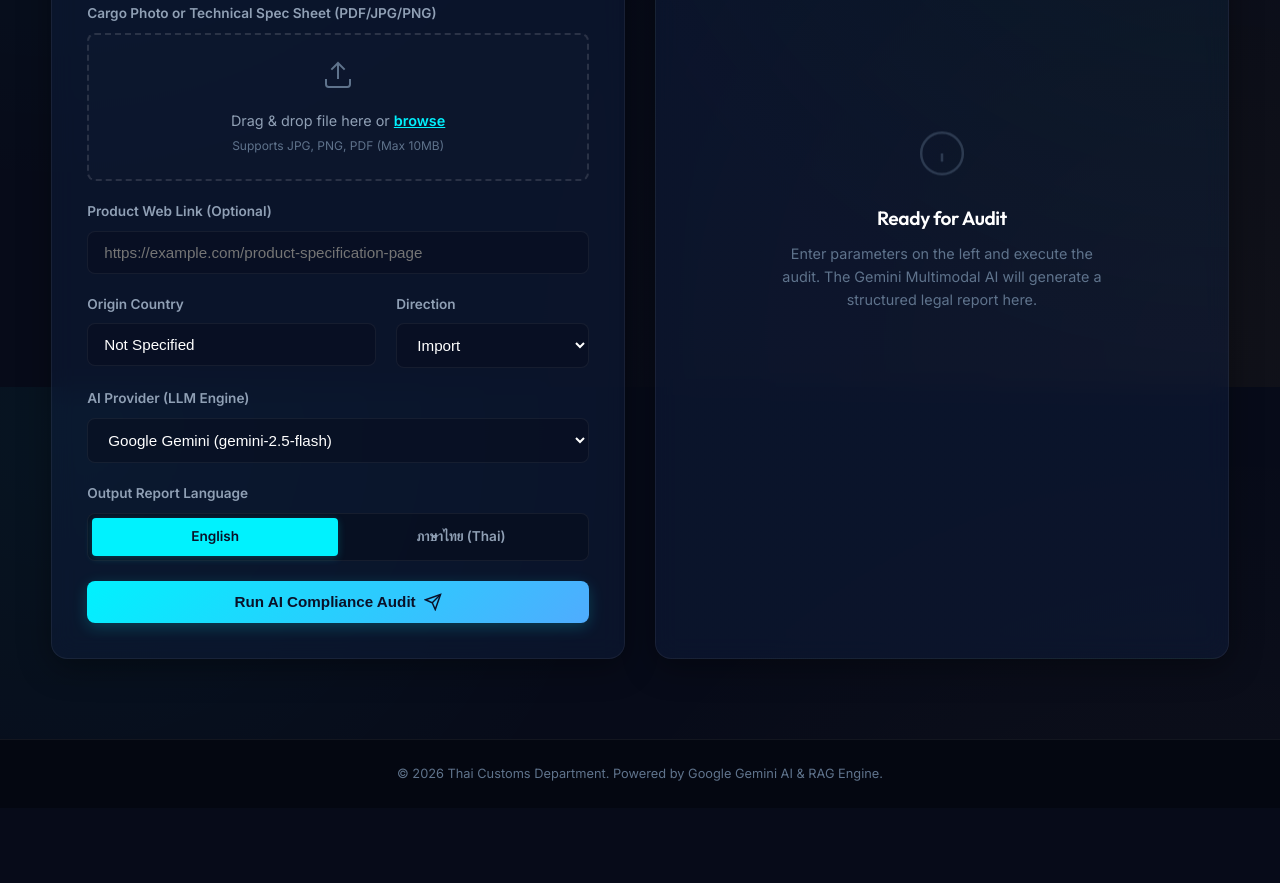
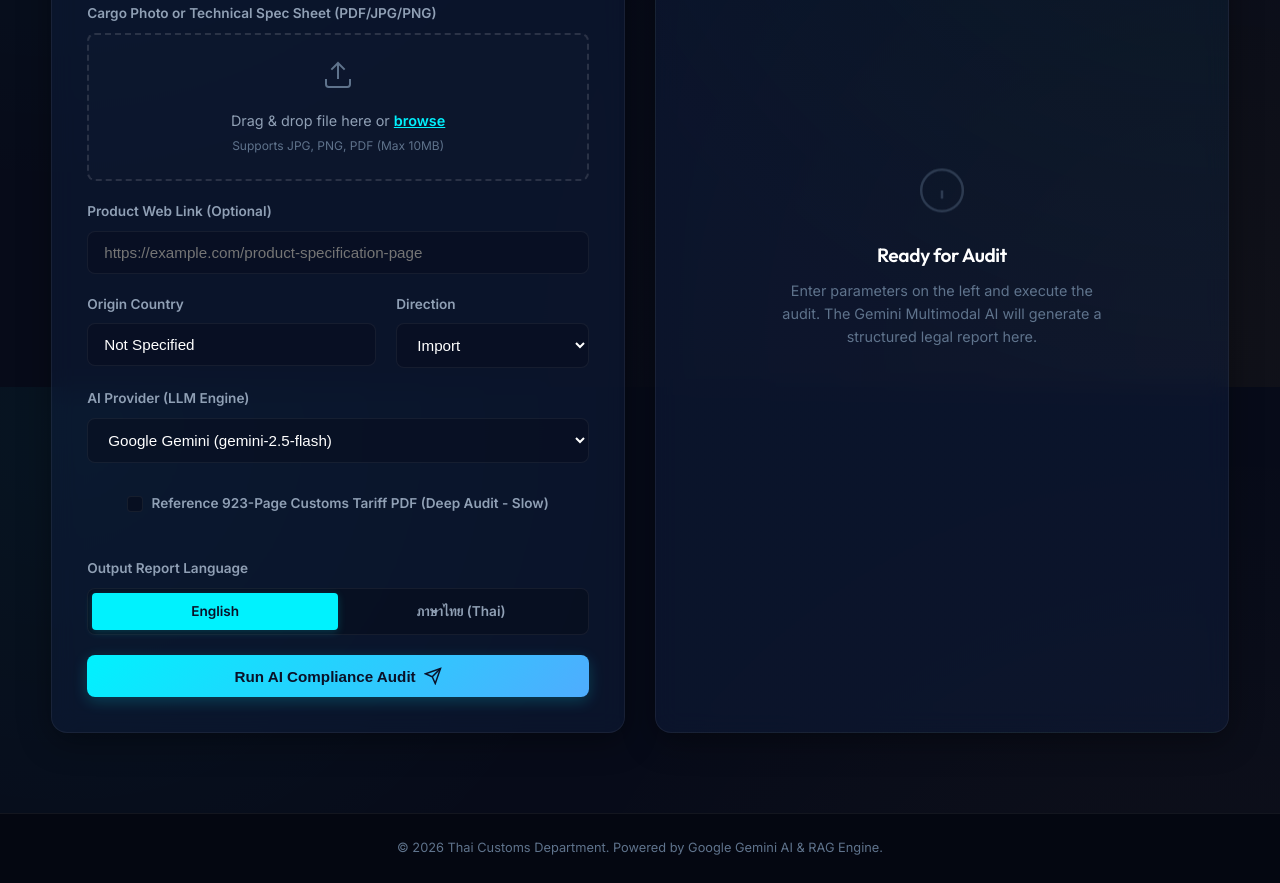
Before and after one commit to fayfaii/fayfaii.github.io, a website: page compliance-engine/public/index.html in a window 1280 px wide. Shown: the part 413-1296 px from the top of the page. Before the commit the page ends 1221 px from the top, so only its background shows below. Drawn offline with nearby package versions, Linux system fonts and the light colour scheme.

Commit message:
perf: make 923-page PDF reference optional with checkbox toggle to speed up standard audits

```diff
--- a/compliance-engine/public/dashboard.js
+++ b/compliance-engine/public/dashboard.js
@@ -139,6 +139,10 @@ document.addEventListener('DOMContentLoaded', () => {
         const aiProvider = document.getElementById('aiProvider').value;
         formData.append('aiProvider', aiProvider);
 
+        // Get Deep PDF reference checkbox state
+        const useCustomsAct = document.getElementById('useCustomsAct').checked;
+        formData.append('useCustomsAct', useCustomsAct);
+
         // Get selected language
         const language = document.querySelector('input[name="language"]:checked').value;
         formData.append('language', language);
@@ -242,4 +246,20 @@ document.addEventListener('DOMContentLoaded', () => {
     printBtn.addEventListener('click', () => {
         window.print();
     });
+
+    // --- 4. Deep Audit Checkbox Visibility Toggle ---
+    const aiProviderSelect = document.getElementById('aiProvider');
+    const deepAuditContainer = document.getElementById('deep-audit-container');
+
+    function toggleDeepAuditVisibility() {
+        if (aiProviderSelect.value === 'gemini') {
+            deepAuditContainer.style.display = 'flex';
+        } else {
+            deepAuditContainer.style.display = 'none';
+            document.getElementById('useCustomsAct').checked = false; // reset
+        }
+    }
+
+    aiProviderSelect.addEventListener('change', toggleDeepAuditVisibility);
+    toggleDeepAuditVisibility(); // initial run
 });
--- a/compliance-engine/public/index.html
+++ b/compliance-engine/public/index.html
@@ -101,6 +101,15 @@
                         </select>
                     </div>
 
+                    <!-- Deep Audit Checkbox -->
+                    <div class="form-group checkbox-group" id="deep-audit-container">
+                        <label class="checkbox-container">
+                            <input type="checkbox" id="useCustomsAct" name="useCustomsAct">
+                            <span class="checkmark"></span>
+                            Reference 923-Page Customs Tariff PDF (Deep Audit - Slow)
+                        </label>
+                    </div>
+
                     <!-- Language Selector -->
                     <div class="form-group">
                         <label for="language">Output Report Language</label>
--- a/compliance-engine/public/styles.css
+++ b/compliance-engine/public/styles.css
@@ -672,3 +672,73 @@ textarea:focus, input[type="text"]:focus, input[type="url"]:focus, select:focus
         margin: 20px auto;
     }
 }
+
+/* --- Checkbox Styling --- */
+.checkbox-group {
+    display: flex;
+    align-items: center;
+    margin-top: 10px;
+    margin-bottom: 15px;
+}
+
+.checkbox-container {
+    display: inline-flex;
+    align-items: center;
+    position: relative;
+    cursor: pointer;
+    font-size: 0.85rem;
+    font-weight: 500;
+    color: var(--text-secondary);
+    user-select: none;
+    gap: 8px;
+}
+
+.checkbox-container input[type="checkbox"] {
+    position: absolute;
+    opacity: 0;
+    cursor: pointer;
+    height: 0;
+    width: 0;
+}
+
+.checkmark {
+    height: 16px;
+    width: 16px;
+    background-color: rgba(7, 11, 25, 0.6);
+    border: 1px solid var(--border-glass);
+    border-radius: 4px;
+    display: inline-block;
+    position: relative;
+    transition: var(--transition-fast);
+}
+
+.checkbox-container:hover input[type="checkbox"] ~ .checkmark {
+    border-color: var(--color-accent-teal);
+    box-shadow: 0 0 5px rgba(0, 242, 254, 0.3);
+}
+
+.checkbox-container input[type="checkbox"]:checked ~ .checkmark {
+    background-color: var(--color-accent-teal);
+    border-color: var(--color-accent-teal);
+    box-shadow: 0 0 8px rgba(0, 242, 254, 0.4);
+}
+
+.checkmark:after {
+    content: "";
+    position: absolute;
+    display: none;
+}
+
+.checkbox-container input[type="checkbox"]:checked ~ .checkmark:after {
+    display: block;
+}
+
+.checkbox-container .checkmark:after {
+    left: 5px;
+    top: 2px;
+    width: 4px;
+    height: 8px;
+    border: solid var(--color-primary);
+    border-width: 0 2px 2px 0;
+    transform: rotate(45deg);
+}
--- a/compliance-engine/server.js
+++ b/compliance-engine/server.js
@@ -130,7 +130,7 @@ async function getCustomsActUri(aiClient) {
 // API Endpoint: Run Customs Compliance Audit
 app.post('/api/audit', upload.single('fileAttachment'), async (req, res) => {
     try {
-        const { commodityDescription, originCountry, tradeDirection, language, webLink, aiProvider } = req.body;
+        const { commodityDescription, originCountry, tradeDirection, language, webLink, aiProvider, useCustomsAct } = req.body;
         const provider = aiProvider || 'gemini';
 
         // Check API key for selected provider
@@ -240,7 +240,8 @@ Analyze the following trade declaration:
                 contentParts.push(filePart);
             }
 
-            // Check and attach the Customs Act PDF reference if available
+            // Check and attach the Customs Act PDF reference if requested and available
+            if (useCustomsAct === 'true' || useCustomsAct === true) {
                 const customsActUri = await getCustomsActUri(ai);
                 if (customsActUri) {
                     console.log("📎 API: Attaching customs act.pdf to Gemini prompt...");
@@ -250,6 +251,7 @@ Analyze the following trade declaration:
                             mimeType: 'application/pdf'
                         }
                     });
+                }
             }
 
             let result;
```
Lines whose indentation alone changed are shown as unchanged.
